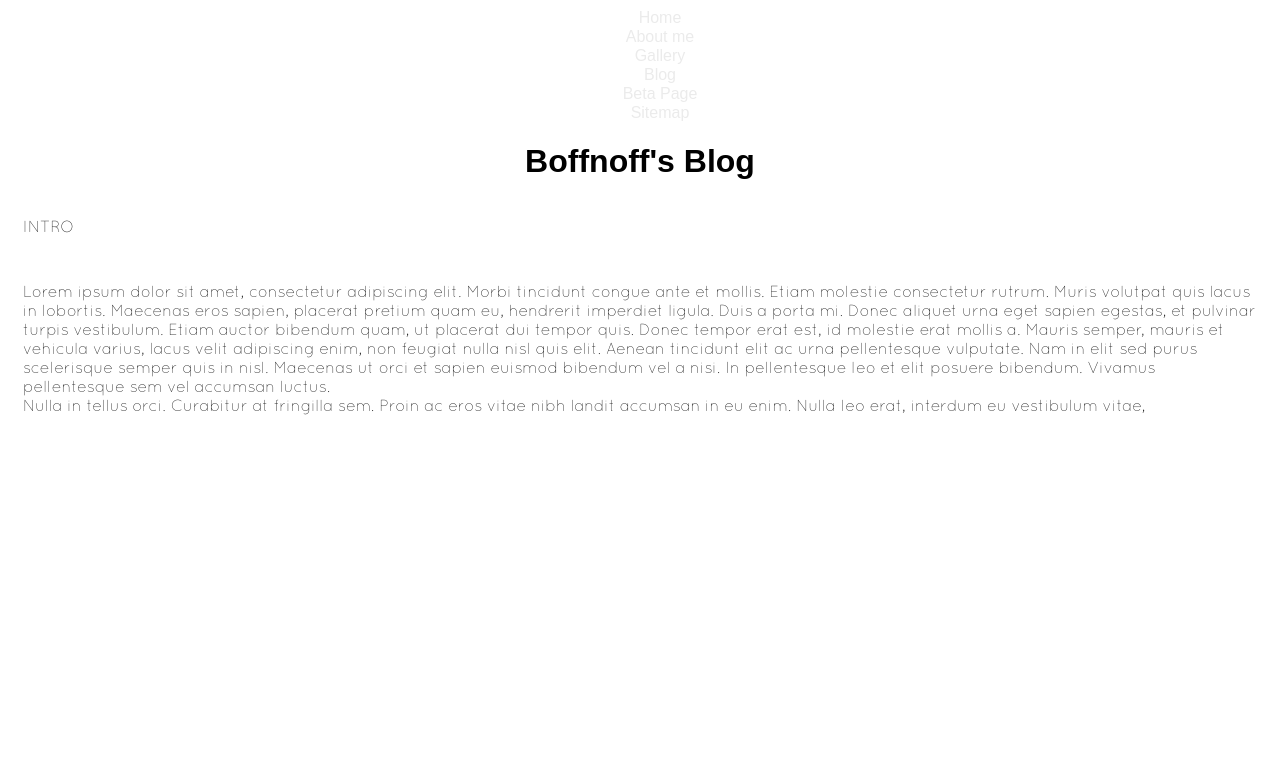
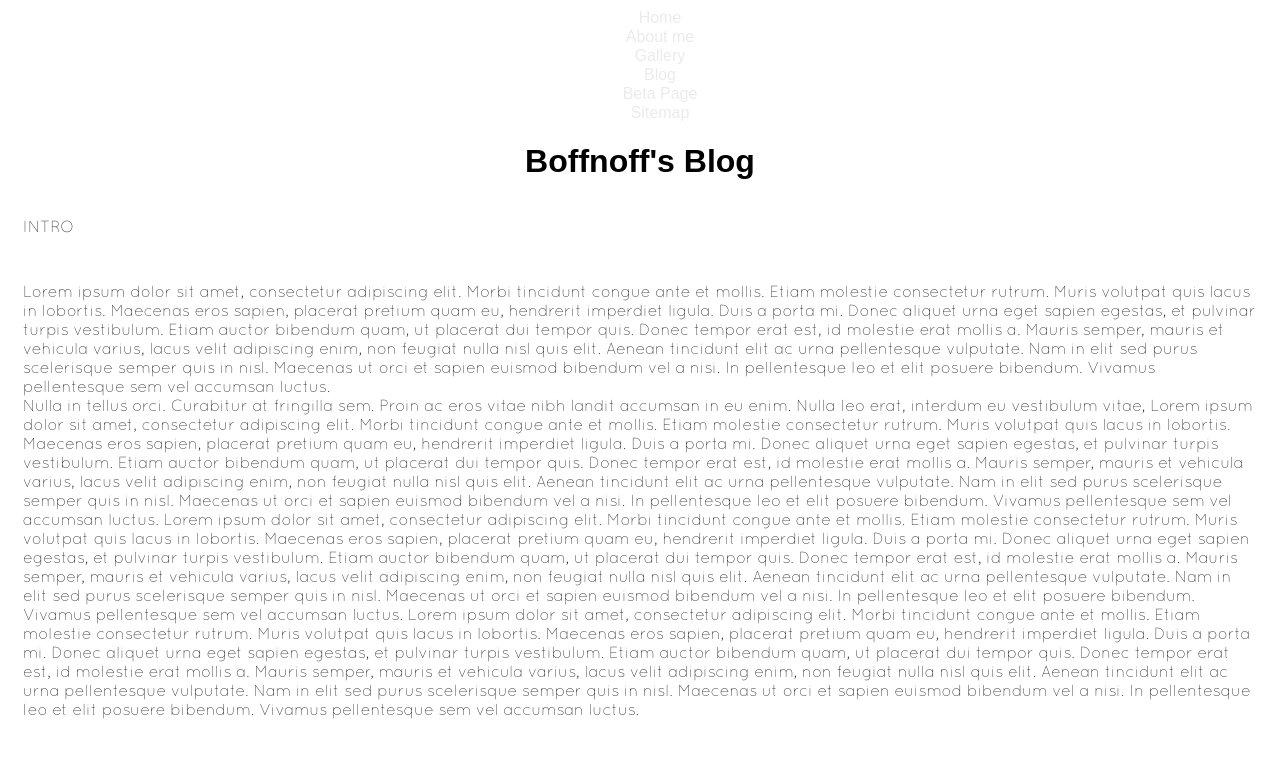
Before and after one commit to boffnoff/boffnoff.github.com, a Jekyll site: the page beta/index.html, which Jekyll copies as it is, in a window 1280 px wide. Shown: the top 758 px of the page. Built offline with Jekyll 4.4.1, drawn with Linux system fonts in a browser that asks for light colours; some web fonts are replaced.

Commit message:
added more lorem ipsum

```diff
--- a/beta/index.html
+++ b/beta/index.html
@@ -69,6 +69,42 @@ pellentesque sem vel accumsan luctus.
 <br>
 Nulla in tellus orci. Curabitur at fringilla sem. Proin ac eros vitae nibh
 landit accumsan in eu enim. Nulla leo erat, interdum eu vestibulum vitae,
+Lorem ipsum dolor sit amet, consectetur adipiscing elit. Morbi
+tincidunt congue ante et mollis. Etiam molestie consectetur rutrum.
+Muris volutpat quis lacus in lobortis. Maecenas eros sapien, placerat
+pretium quam eu, hendrerit imperdiet ligula. Duis a porta mi. Donec
+aliquet urna eget sapien egestas, et pulvinar turpis vestibulum. Etiam
+auctor bibendum quam, ut placerat dui tempor quis.
+Donec tempor erat est, id molestie erat mollis a. Mauris semper, mauris et
+vehicula varius, lacus velit adipiscing enim, non feugiat nulla nisl quis
+elit. Aenean tincidunt elit ac urna pellentesque vulputate. Nam in elit sed
+purus scelerisque semper quis in nisl. Maecenas ut orci et sapien euismod
+bibendum vel a nisi. In pellentesque leo et elit posuere bibendum. Vivamus
+pellentesque sem vel accumsan luctus.
+Lorem ipsum dolor sit amet, consectetur adipiscing elit. Morbi
+tincidunt congue ante et mollis. Etiam molestie consectetur rutrum.
+Muris volutpat quis lacus in lobortis. Maecenas eros sapien, placerat
+pretium quam eu, hendrerit imperdiet ligula. Duis a porta mi. Donec
+aliquet urna eget sapien egestas, et pulvinar turpis vestibulum. Etiam
+auctor bibendum quam, ut placerat dui tempor quis.
+Donec tempor erat est, id molestie erat mollis a. Mauris semper, mauris et
+vehicula varius, lacus velit adipiscing enim, non feugiat nulla nisl quis
+elit. Aenean tincidunt elit ac urna pellentesque vulputate. Nam in elit sed
+purus scelerisque semper quis in nisl. Maecenas ut orci et sapien euismod
+bibendum vel a nisi. In pellentesque leo et elit posuere bibendum. Vivamus
+pellentesque sem vel accumsan luctus.
+Lorem ipsum dolor sit amet, consectetur adipiscing elit. Morbi
+tincidunt congue ante et mollis. Etiam molestie consectetur rutrum.
+Muris volutpat quis lacus in lobortis. Maecenas eros sapien, placerat
+pretium quam eu, hendrerit imperdiet ligula. Duis a porta mi. Donec
+aliquet urna eget sapien egestas, et pulvinar turpis vestibulum. Etiam
+auctor bibendum quam, ut placerat dui tempor quis.
+Donec tempor erat est, id molestie erat mollis a. Mauris semper, mauris et
+vehicula varius, lacus velit adipiscing enim, non feugiat nulla nisl quis
+elit. Aenean tincidunt elit ac urna pellentesque vulputate. Nam in elit sed
+purus scelerisque semper quis in nisl. Maecenas ut orci et sapien euismod
+bibendum vel a nisi. In pellentesque leo et elit posuere bibendum. Vivamus
+pellentesque sem vel accumsan luctus.
 
     </p>
 
```
